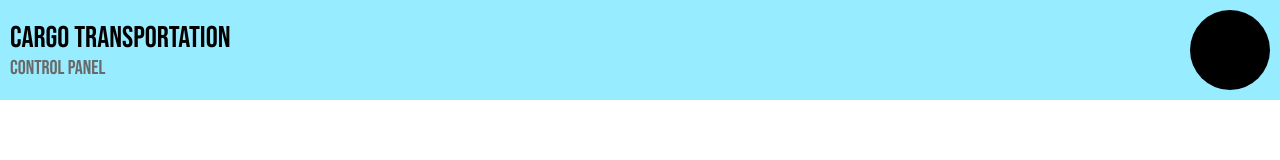
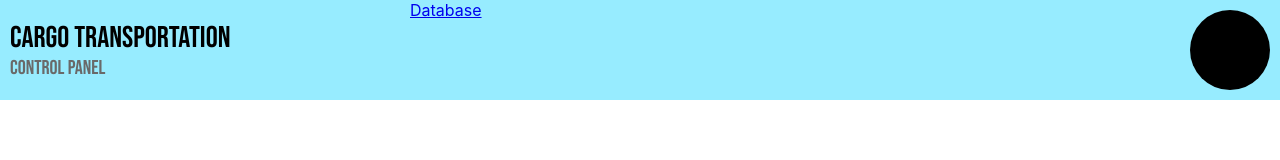
Before and after one commit to Hardelele/cargo-transportation, a React (Create React App) app in the folder frontend/: page /panel in a window 1280 px wide. Shown: the top 160 px of the page. Built offline with nearby package versions, Linux system fonts and the light colour scheme.

Commit message:
Panel.js add <PanelNav/> component

```diff
--- a/frontend/src/pages/Panel.js
+++ b/frontend/src/pages/Panel.js
@@ -1,5 +1,6 @@
 import React, {Component} from 'react';
 import "./css/panel.css"
+import PanelNav from "./components/PanelNav";
 
 class Panel extends Component {
     render() {
@@ -10,9 +11,7 @@ class Panel extends Component {
                         <div className="title-upper">Cargo Transportation</div>
                         <div className="title-bottom">Control panel</div>
                     </div>
-                    <nav className="header_nav__container">
-                        <div className="header_button"></div>
-                    </nav>
+                    <PanelNav/>
                     <div className="profile__container">
                         <div className="profile_img"></div>
                     </div>
```
